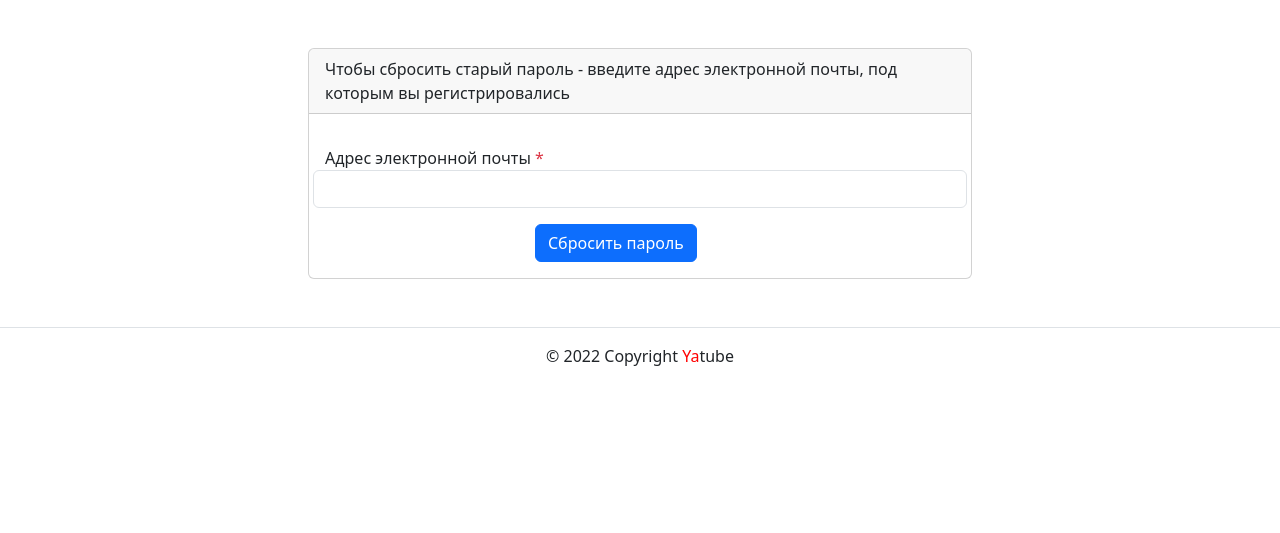
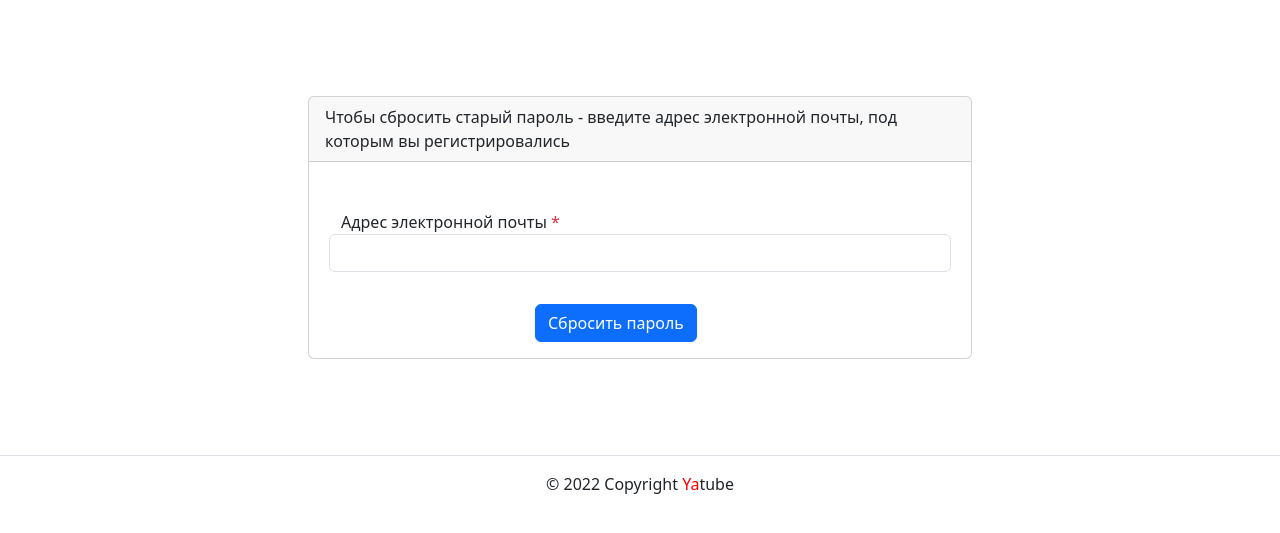
Before and after one commit to TrofimovAleksey/hw05_final, a Django app: page /auth/password_reset/ in a window 1280 px wide. Shown: the part 56-589 px from the top of the page. Run offline with Django 3.2, Linux system fonts and the light colour scheme; some libraries are stand-ins or nearby versions.

Commit message:
небольшая доработка

```diff
--- a/yatube/templates/users/includes/form.html
+++ b/yatube/templates/users/includes/form.html
@@ -15,12 +15,12 @@
     {% endfor %}
   {% endif %}
 
-  <form method="post" action="{% url 'users:signup' %}">
+  <form method="post">
     {% csrf_token %}
 
     {# Выводим поля в цикле, по отдельности #}
     {% for field in form %}
-      <div class="form-group row my-3">
+      <div class="form-group row my-3 p-3">
         <label for="{{ field.id_for_label }}">
           {{ field.label }}
             {% if field.field.required %}
--- a/yatube/templates/users/password_reset_form.html
+++ b/yatube/templates/users/password_reset_form.html
@@ -1,7 +1,7 @@
 {% extends 'base.html' %}
 {% block title %}Сброс пароля{% endblock %}
 {% block content %}
-  <div class="container ">
+  <div class="container py-5">
     <div class="row justify-content-center">
       <div class="col-md-8 p-5">
         <div class="card">
```
